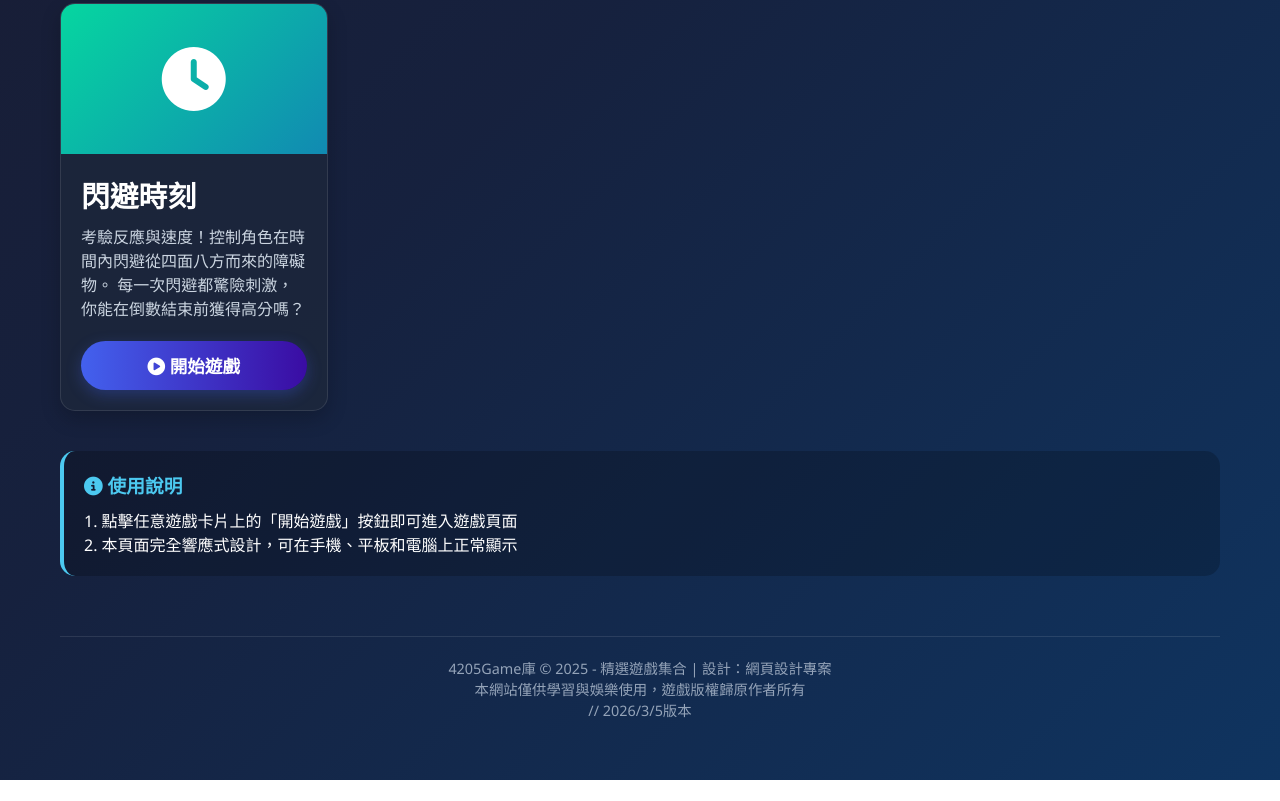
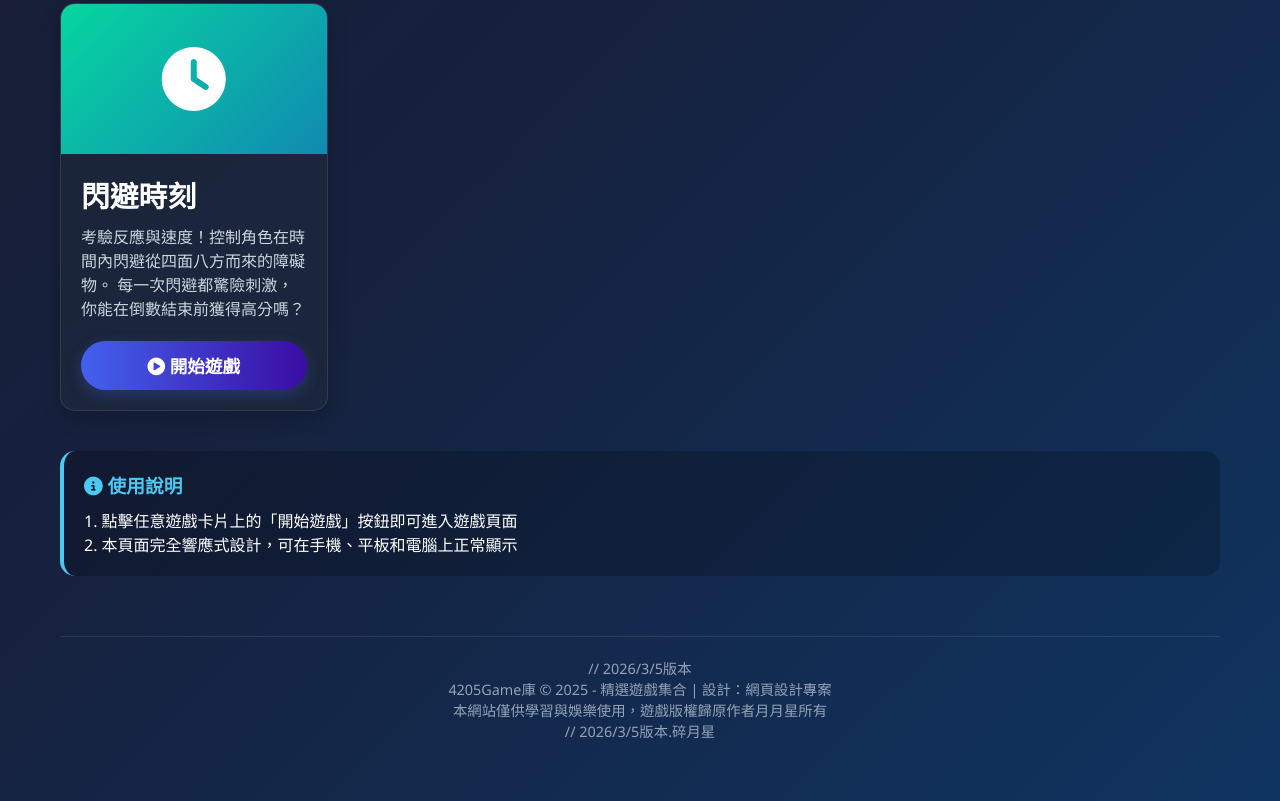
Before and after one commit to 4205tt-moon/game, a plain HTML site: page index.html in a window 1280 px wide. Shown: the part 831-1632 px from the top of the page. Before the commit the page ends 1611 px from the top, so only its background shows below. Drawn offline with Linux system fonts and the light colour scheme.

Commit message:
Update index.html

```diff
--- a/index.html
+++ b/index.html
@@ -323,10 +323,10 @@
             </div>
         </main>
 
-        <footer class="fade-in">
+        <footer class="fade-in">// 2026/3/5版本
             <p>4205Game庫 &copy; 2025 - 精選遊戲集合 | 設計：網頁設計專案</p>
-            <p>本網站僅供學習與娛樂使用，遊戲版權歸原作者所有</p>
-		// 2026/3/5版本
+            <p>本網站僅供學習與娛樂使用，遊戲版權歸原作者月月星所有</p>
+		// 2026/3/5版本.碎月星
         </footer>
     </div>
 
@@ -343,7 +343,7 @@
                         this.style.transform = '';
                     }, 200);
 
-                    // 這裡可以添加更多邏輯，比如檢查檔案是否存在
+                    // 邏輯添加處
                     console.log(`嘗試載入遊戲: ${href}`);
                 }
             });
```
